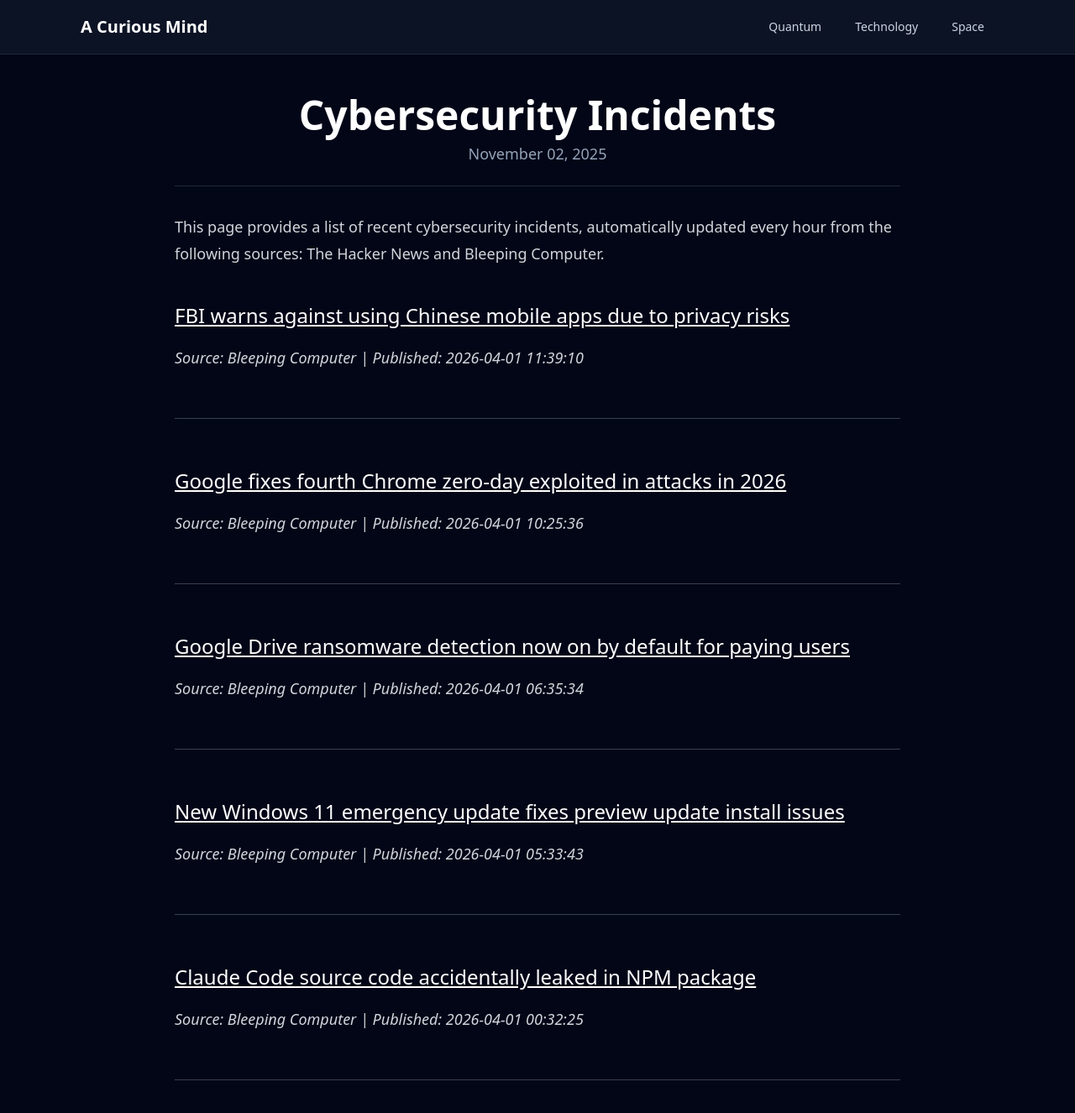
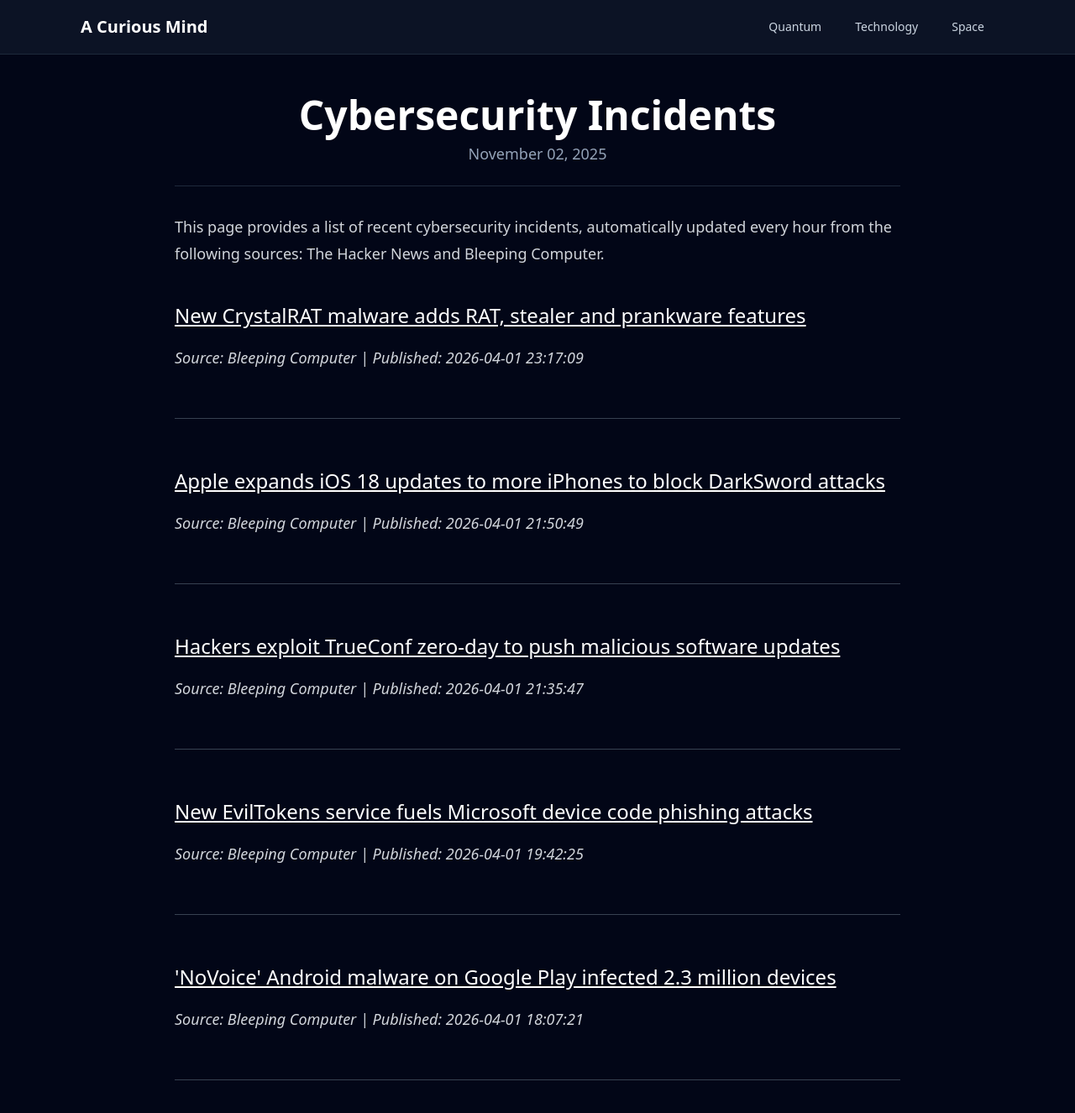
Before and after one commit to onehl7/onehl7.github.io, a Jekyll site: the page built from _posts/2025-11-02-cybersecurity-incidents.md, in a window 1280 px wide and 1400 px high. Shown: the top 1326 px of the window at 84% size. Built offline with Jekyll 4.4.1, drawn with Linux system fonts in a browser that asks for light colours; nearby versions of some CDN libraries.

Commit message:
Update news data

```diff
--- a/_data/news.json
+++ b/_data/news.json
@@ -1,32 +1,32 @@
 [
   {
     "source": "Bleeping Computer",
-    "title": "FBI warns against using Chinese mobile apps due to privacy risks",
-    "link": "https://www.bleepingcomputer.com/news/security/fbi-warns-against-using-chinese-mobile-apps-over-to-data-security-risks/",
-    "published": "2026-04-01 11:39:10"
+    "title": "New CrystalRAT malware adds RAT, stealer and prankware features",
+    "link": "https://www.bleepingcomputer.com/news/security/new-crystalrat-malware-adds-rat-stealer-and-prankware-features/",
+    "published": "2026-04-01 23:17:09"
   },
   {
     "source": "Bleeping Computer",
-    "title": "Google fixes fourth Chrome zero-day exploited in attacks in 2026",
-    "link": "https://www.bleepingcomputer.com/news/security/google-fixes-fourth-chrome-zero-day-exploited-in-attacks-in-2026/",
-    "published": "2026-04-01 10:25:36"
+    "title": "Apple expands iOS 18 updates to more iPhones to block DarkSword attacks",
+    "link": "https://www.bleepingcomputer.com/news/security/apple-expands-ios-18-updates-to-more-iphones-to-block-darksword-attacks/",
+    "published": "2026-04-01 21:50:49"
   },
   {
     "source": "Bleeping Computer",
-    "title": "Google Drive ransomware detection now on by default for paying users",
-    "link": "https://www.bleepingcomputer.com/news/security/google-drive-ransomware-detection-now-on-by-default-for-paying-users/",
-    "published": "2026-04-01 06:35:34"
+    "title": "Hackers exploit TrueConf zero-day to push malicious software updates",
+    "link": "https://www.bleepingcomputer.com/news/security/hackers-exploit-trueconf-zero-day-to-push-malicious-software-updates/",
+    "published": "2026-04-01 21:35:47"
   },
   {
     "source": "Bleeping Computer",
-    "title": "New Windows 11 emergency update fixes preview update install issues",
-    "link": "https://www.bleepingcomputer.com/news/microsoft/new-windows-11-kb5086672-emergency-update-fixes-install-issues/",
-    "published": "2026-04-01 05:33:43"
+    "title": "New EvilTokens service fuels Microsoft device code phishing attacks",
+    "link": "https://www.bleepingcomputer.com/news/security/new-eviltokens-service-fuels-microsoft-device-code-phishing-attacks/",
+    "published": "2026-04-01 19:42:25"
   },
   {
     "source": "Bleeping Computer",
-    "title": "Claude Code source code accidentally leaked in NPM package",
-    "link": "https://www.bleepingcomputer.com/news/artificial-intelligence/claude-code-source-code-accidentally-leaked-in-npm-package/",
-    "published": "2026-04-01 00:32:25"
+    "title": "'NoVoice' Android malware on Google Play infected 2.3 million devices",
+    "link": "https://www.bleepingcomputer.com/news/security/novoice-android-malware-on-google-play-infected-23-million-devices/",
+    "published": "2026-04-01 18:07:21"
   }
 ]
```
